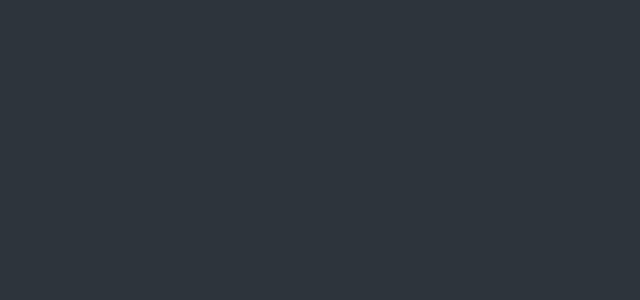
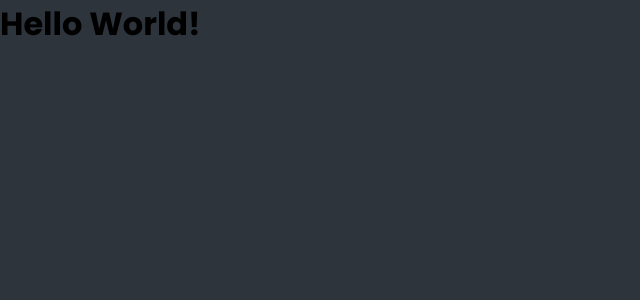
Before and after one commit to MarcosViniDLL/agendabarbeiro-front, a React (Vite) app: page /add-barber in a window 1280 px wide. Before the commit this address had no page. Shown: the top 300 px of the page, without its empty margins (0-640 px from the left). Built offline with nearby package versions, Linux system fonts and the light colour scheme.

Commit message:
Rota barbeiros(com bug)

```diff
--- /dev/null
+++ b/src/pages/Barbeiros/barber.jsx
@@ -0,0 +1,14 @@
+import React from 'react';
+import './AddBarber.module.css';
+
+
+function AddBarber() {
+
+  return (
+      <div>
+        <h1>Hello World!</h1>
+      </div>
+    );
+  }
+
+export default AddBarber;
--- a/src/routes/routes.jsx
+++ b/src/routes/routes.jsx
@@ -4,6 +4,7 @@ import  Cadastro  from '../pages/Register/index.jsx';
 import  HomeHeader  from '../pages/Inicial/index.jsx';
 import  Salon  from '../pages/Salon/index.jsx';
 import ForgotPassword from '../pages/Forgotpass/forgot.jsx';
+import AddBarber from '../pages/Barbeiros/barber.jsx';
 
 function AppRouter () {
     return (
@@ -14,9 +15,10 @@ function AppRouter () {
                 <Route path="/home" element={ <HomeHeader /> }></Route>
                 <Route path="/cad-salon" element={ <Salon /> }></Route>
                 <Route path="/forgot-password" element={ <ForgotPassword /> }></Route>
+                <Route path="/add-barber" element={ <AddBarber />}></Route>
             </Routes>
         </Router>
     );
-}
+}0
 
 export default AppRouter;
```
Also changed, not shown: src/pages/Barbeiros/AddBarber.module.css (added).
